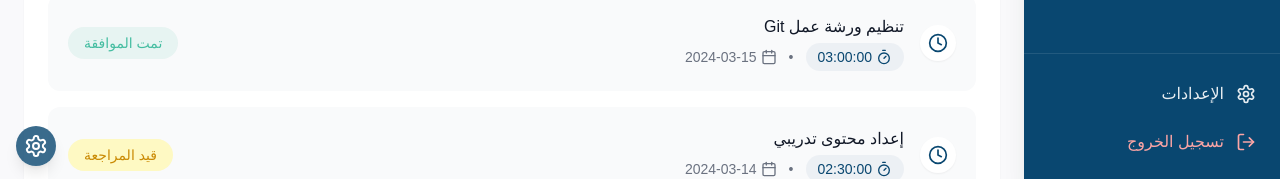
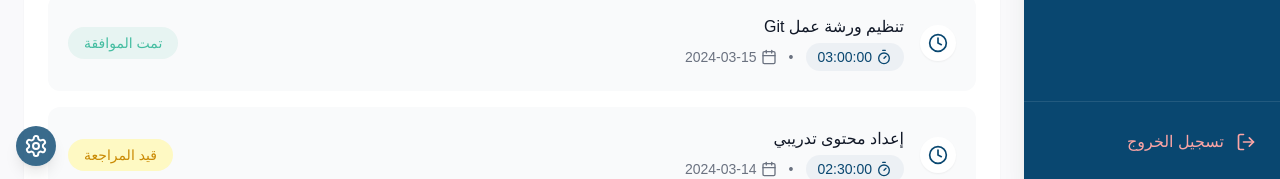
Before and after one commit to SillyRobot883/inma-frontend, a React (Vite) app: page /dashboard/1 in a window 1280 px wide. Shown: the part 618-797 px from the top of the page. Built offline with nearby package versions, Linux system fonts and the light colour scheme; a web font is replaced by a local one.

Commit message:
remove settings tab

```diff
--- a/src/components/AdminLayout.jsx
+++ b/src/components/AdminLayout.jsx
@@ -101,13 +101,6 @@ const AdminLayout = ({ children, isInmaAdmin = false }) => {
 
           {/* Footer */}
           <div className="px-2 py-4 border-t border-white/10">
-            <Link
-              to="/settings"
-              className="flex items-center px-4 py-3 rounded-xl text-white/90 hover:bg-white/5 transition-all duration-300"
-            >
-              <Settings className="h-5 w-5 ml-3 group-hover:rotate-90 transition-transform duration-300" />
-              <span className="font-medium">الإعدادات</span>
-            </Link>
             <button
               onClick={() => {/* Implement logout */}}
               className="w-full flex items-center px-4 py-3 rounded-xl text-red-300 hover:bg-red-500/20 transition-all duration-300"
--- a/src/components/Layout.jsx
+++ b/src/components/Layout.jsx
@@ -210,13 +210,6 @@ const Layout = ({ children }) => {
 
             {/* Footer */}
             <div className="px-2 py-4 border-t border-white/10">
-              <Link
-                to="/settings"
-                className="flex items-center px-4 py-3 rounded-xl text-white/90 hover:bg-white/5 transition-all duration-300"
-              >
-                <Settings className="h-5 w-5 ml-3 group-hover:rotate-90 transition-transform duration-300" />
-                <span className="font-medium">الإعدادات</span>
-              </Link>
               <button
                 onClick={() => {/* Implement logout */}}
                 className="w-full flex items-center px-4 py-3 rounded-xl text-red-300 hover:bg-red-500/20 transition-all duration-300"
```
